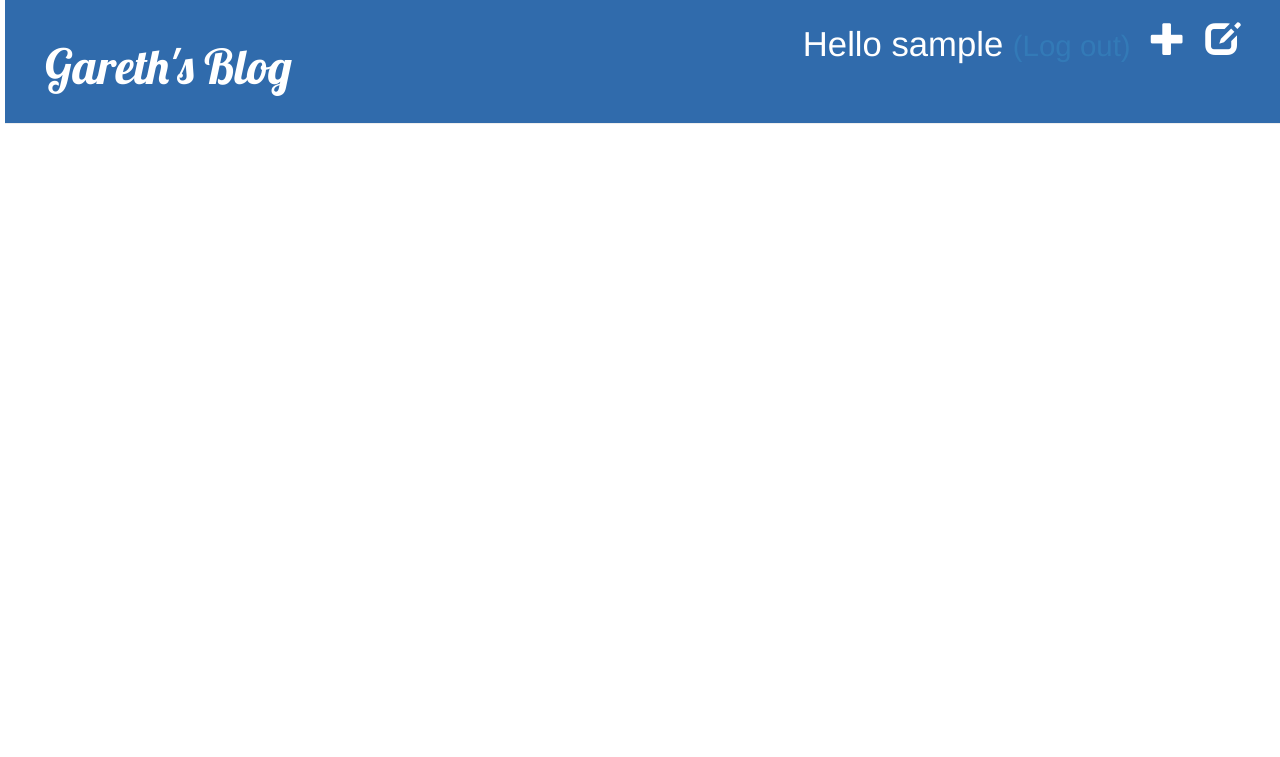
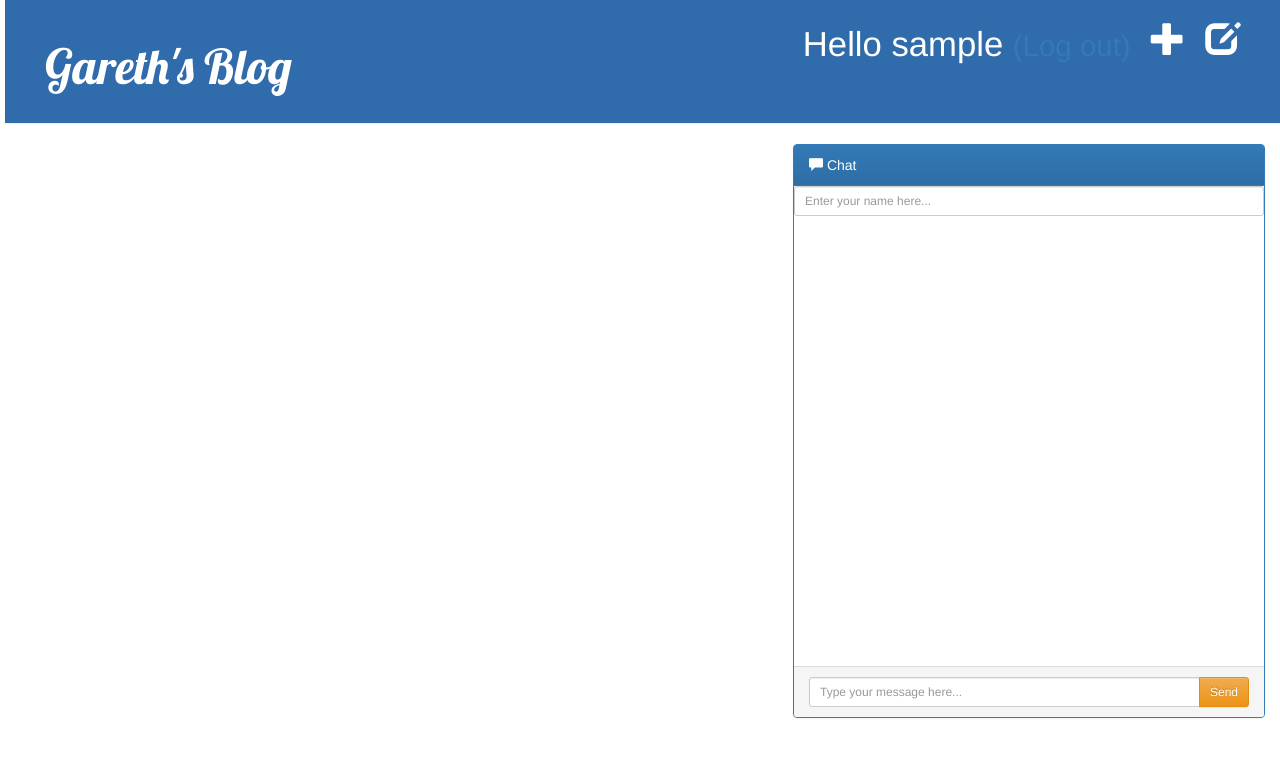
Before and after one commit to Gmiller290488/myBlog, a Django app: page / in a window 1280 px wide. Shown: the top 757 px of the page. Run offline with Django 3.2, Linux system fonts and the light colour scheme; a user stored in the database is signed in; tables that the repository leaves empty hold one stand-in row (values such as "Sample post"); some libraries are stand-ins or nearby versions.

Commit message:
moved chat out of for loop

```diff
--- a/myblog/blog/templates/blog/post_list.html
+++ b/myblog/blog/templates/blog/post_list.html
@@ -12,8 +12,11 @@
     <a href="{% url 'post_detail' pk=post.pk %}">Read more...</a><br>
     <a href="{% url 'post_detail' pk=post.pk %}">Comments: {{ post.approved_comments.count }}</a>
   </div>
-  <div class="container" style="float:right; width: 40%">
-            <div class="panel panel-primary" >
+
+{% endfor %}
+<div class="container" style="float:right; width: 40%">
+    <div style="position=fixed; top = 0">
+            <div class="panel panel-primary">
                 <div class="panel-heading">
                     <span class="glyphicon glyphicon-comment"></span> Chat
                 </div>
@@ -39,8 +42,8 @@
     </div>
 </div>
 </div>
+</div>
 <div style="clear:both"></div>
-{% endfor %}
 <script>
     //initiate puhser with your application key
     var pusher = new Pusher('8d5530f7a775b908af25', {
```
